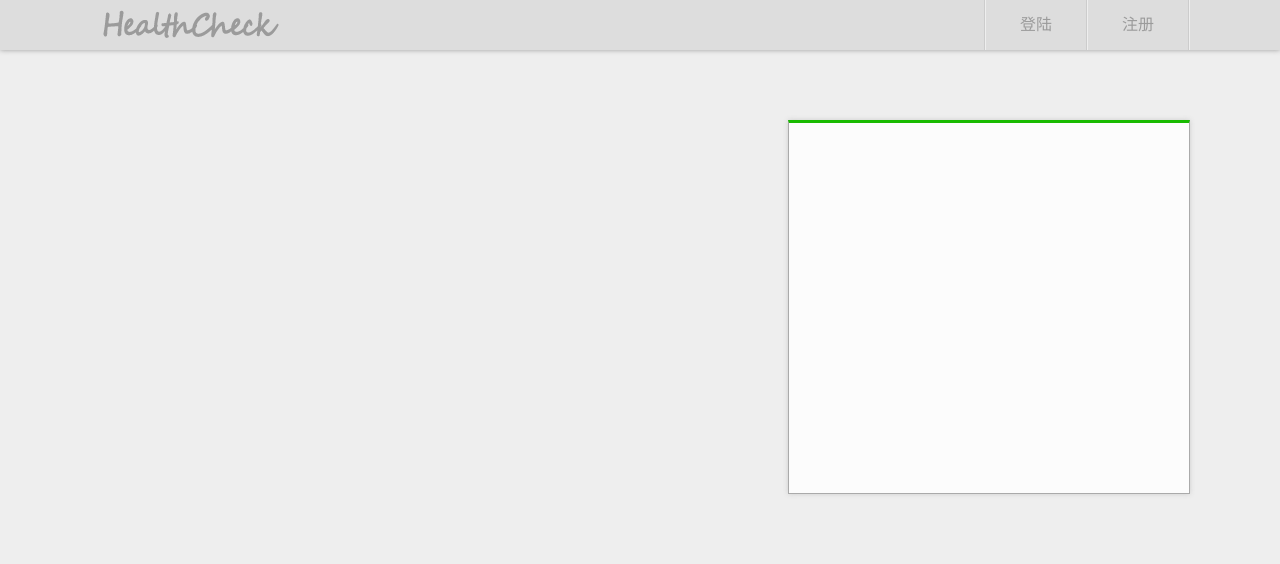
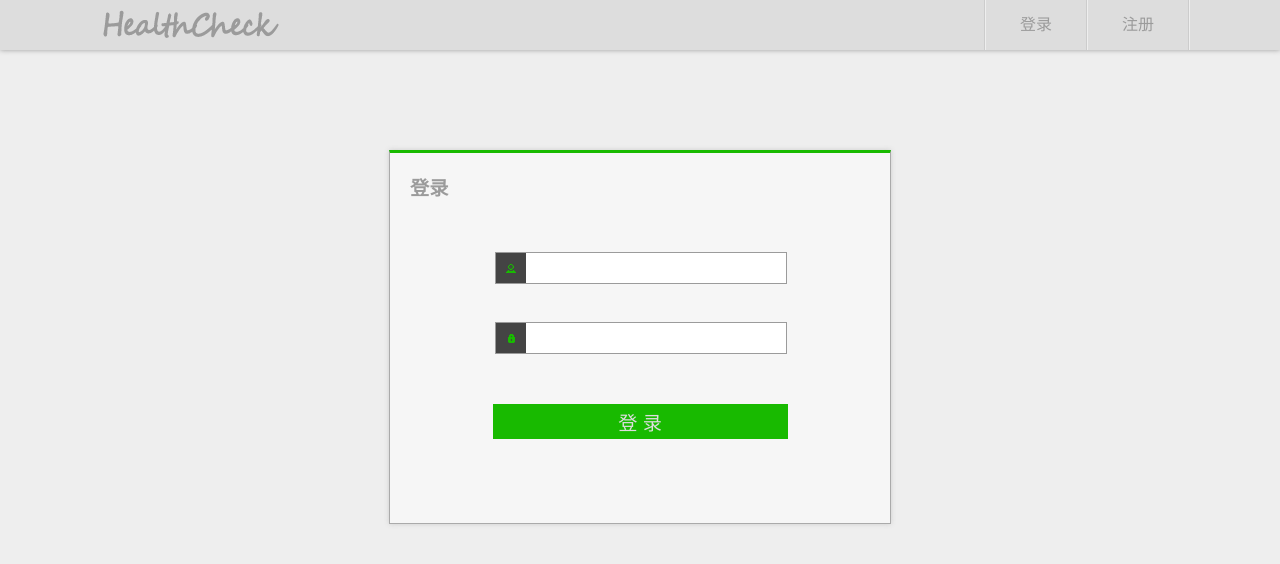
Before and after one commit to Health-Check-For-Cloud-Server/HealthCheckRepo, a plain HTML site: page login.html in a window 1280 px wide. Drawn offline with nearby package versions, Linux system fonts and the light colour scheme.

Commit message:
finish login page

```diff
--- a/css/login.css
+++ b/css/login.css
@@ -1,11 +1,77 @@
 
-#login_box{
-    float:right;
-    width:400px;
+div#login_box{
+    margin: 100px auto;
+    width:500px;
     height:370px;
     border:1px solid #aaa;
     border-top:3px solid #18ba00;
     box-shadow:0px 0px 5px #ccc;
-    margin-top:70px;
-    background-color: rgba(255,255,255,0.85);
+    background-color: rgba(255,255,255,0.5);
 }
+
+div#login_title{
+    padding: 20px 0px 10px 20px;
+}
+div#login_title h1{
+    font-size: 1.2em;
+}
+
+div#login_box form{
+    display: block;
+    width: 300px;
+    height: 200px;
+    margin: auto;
+    text-align: center;
+    padding: 1px;
+}
+div#login_box form div.input_group{
+    width: 300px;
+    height: 30px;
+    margin-top:40px;
+    margin-left: 5px;
+}
+
+div.input_group div.input_icon,input{
+    float: left;
+}
+div.input_group div.input_icon{
+    width: 30px;
+    height: 30px;
+    text-align: center;
+    line-height: 30px;
+    background: #444444;
+    border: 1px solid #9b9b9b;
+    border-right: 0;
+}
+div.input_icon span{
+    width: 15px;
+    height: 15px;
+    margin-left: 7px;
+    margin-top: 7px;
+}
+div.input_group input{
+    height: 20px;
+    padding: 5px;
+    line-height: 30px;
+    width: 250px;
+    border: 1px solid #9b9b9b;
+    border-left: 0;
+    font-size: 1em;
+}
+
+div#login_box button{
+    background: #18ba00;
+    color: #dddddd;
+    width: 295px;
+    height: 35px;
+    font-size: 1.2em;
+    margin-top:50px;
+    font-family: inherit;
+    cursor: pointer;
+}
+div#login_box button:hover{
+    background: #18d600;
+}
+div#login_box button:active{
+    background: #18d600;
+}
--- a/index.html
+++ b/index.html
@@ -7,7 +7,7 @@
         <link rel="stylesheet" href="/css/share_content.css"/>
         <link rel="stylesheet" href="/css/main_page.css"/>
         <script type="text/javascript" src="/lib/jquery/jquery.js" ></script>
-        <script type="text/javascript" src="/lib/jquery/jquery-ui.js" ></script>
+        <script type="text/javascript" src="/lib/jquery_ui/jquery-ui.js" ></script>
         <script type="text/javascript" src="/js/share_content.js" ></script>
     </head>
     <body>
--- a/js/share_content.js
+++ b/js/share_content.js
@@ -8,7 +8,7 @@ function add_header(){
         "<div id='header_right'>"+
         "<ul>"+
         "<li class='vertical_border'></li>"+
-        "<li><a href='/login.html'>登陆</a></li>"+
+        "<li><a href='/login.html'>登录</a></li>"+
         "<li class='vertical_border'></li>"+
         "<li><a href='/signup.html'>注册</a></li>"+
         "<li class='vertical_border'></li>"+
--- a/js/signup.js
+++ b/js/signup.js
@@ -110,7 +110,7 @@ $(function() {
 		var sibling = this.previousElementSibling || this.previousSibling;
 		if(this.value==""){
 			this.style.borderColor = '#ff0022';
-			this.style.backgroundColor = '#ff0022';
+			//this.style.backgroundColor = '#ff0022';
 			sibling.innerHTML="用户名不能为空";
 		}else{
 			this.style.borderColor = '';
--- a/login.html
+++ b/login.html
@@ -7,7 +7,7 @@
     <link rel="stylesheet" href="/css/share_content.css"/>
     <link rel="stylesheet" href="/css/login.css"/>
     <script type="text/javascript" src="/lib/jquery/jquery.js" ></script>
-    <script type="text/javascript" src="/lib/jquery/jquery-ui.js" ></script>
+    <script type="text/javascript" src="/lib/jquery_ui/jquery-ui.js" ></script>
     <script type="text/javascript" src="/js/share_content.js" ></script>
 </head>
 <body>
@@ -16,7 +16,24 @@
     </script>
     <div class="wrap_content">
         <div id="login_box">
-
+            <div id="login_title">
+                <h1>登录</h1>
+            </div>
+            <form>
+                <div class="input_group">
+                    <div class="input_icon">
+                        <span class="ui-icon ui-icon-person"></span>
+                    </div>
+                    <input type="text" />
+                </div>
+                <div class="input_group">
+                    <div class="input_icon">
+                        <span class="ui-icon ui-icon-locked"></span>
+                    </div>
+                    <input type="password" />
+                </div>
+                <button>登 录</button>
+            </form>
         </div>
     </div>
 </body>
```
Also changed, not shown: css/signup.css (+4 -4 lines).
